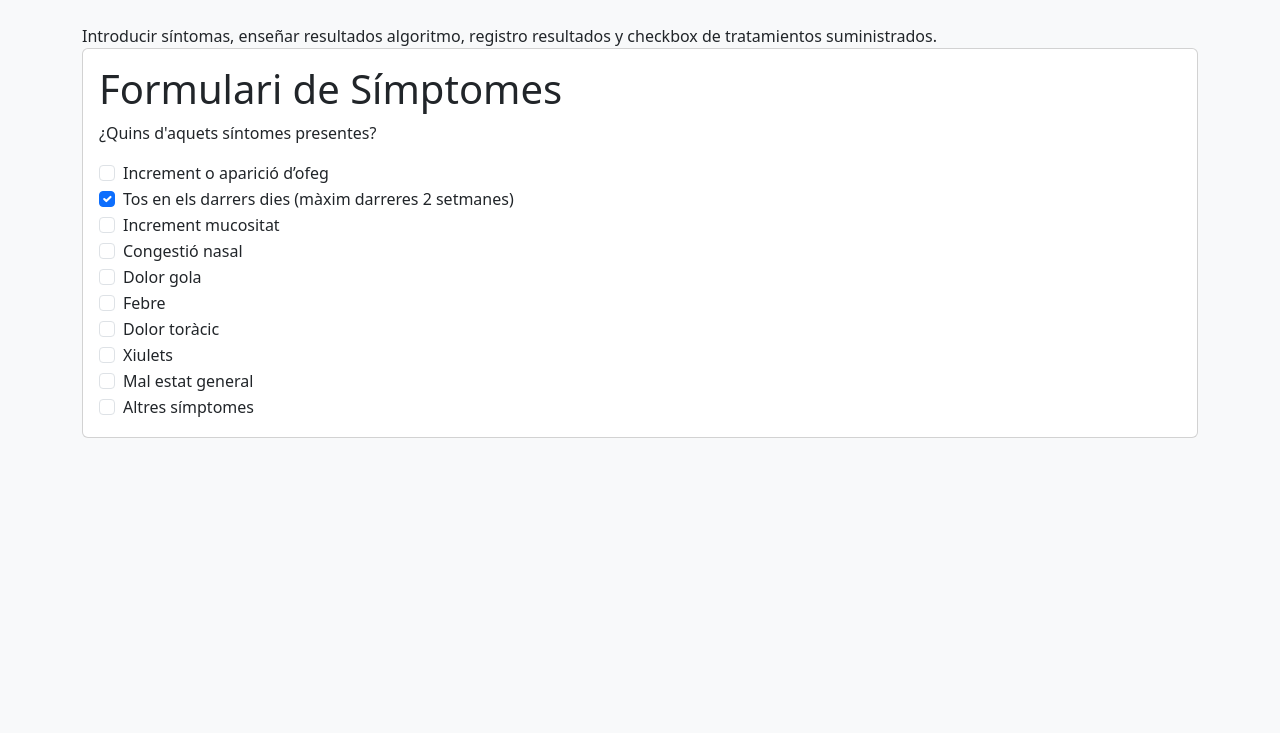
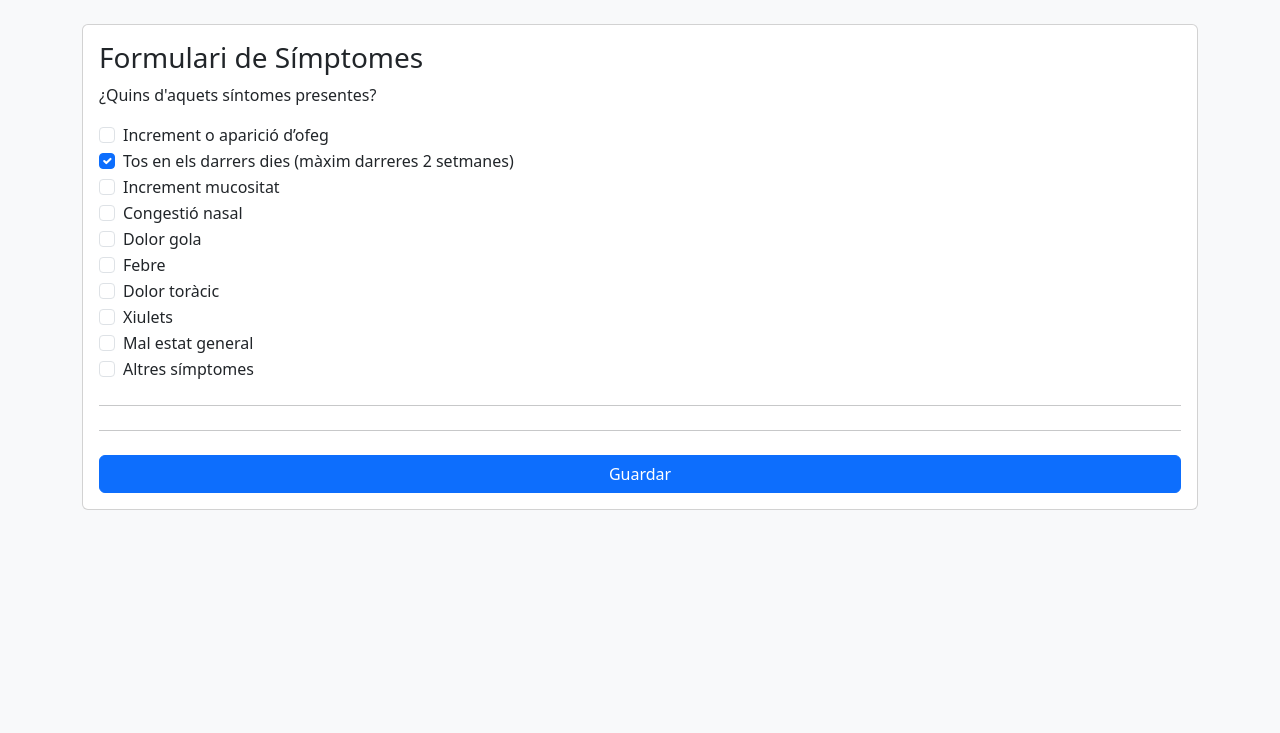
Before and after one commit to hsanzg/marato-2024, a FastAPI app: page /urgencia/1 in a window 1280 px wide. Shown: the top 733 px of the page. Run offline with FastAPI, Linux system fonts and the light colour scheme.

Commit message:
arreglar qr

```diff
--- a/Backend/templates/form_sintomas.html
+++ b/Backend/templates/form_sintomas.html
@@ -1,7 +1,7 @@
 <div class="card tarjeta">
   <div class="card-body">
     <div class="form-header">
-    <h1>Formulari de Símptomes</h1>
+      <h3>Formulari de Símptomes</h3>
     <div>
     <p>¿Quins d'aquets síntomes presentes?</p>
     <div class="form-check">
@@ -64,5 +64,9 @@
           Altres símptomes
       </label>
     </div>
+    {% if sin_todos %}
+    <hr class="my-4">
+
+    {% endif %}
   </div>
 </div>
--- a/Backend/templates/leerqr.html
+++ b/Backend/templates/leerqr.html
@@ -14,9 +14,9 @@ const urlParams = new URLSearchParams(window.location.search);
 const destino = urlParams.get('destino');
 function cargarPaginaDestino(idPaciente) {
   if (destino === 'especialista') {
-    window.location.href = `/especialista?id=${idPaciente}`;
+    window.location.href = `/especialista/${idPaciente}`;
   } else if (destino === 'urgencia') {
-    window.location.href = `/urgencia?id=${idPaciente}`;
+    window.location.href = `/urgencia/${idPaciente}`;
   }
 }
 
--- a/Backend/templates/paciente.html
+++ b/Backend/templates/paciente.html
@@ -2,6 +2,7 @@
 <!--Formulario de paciente va aquí.-->
 <form action="/guardar_paciente" method="POST">
   <input type="hidden" name="id" value="{{ pac.id }}">
+  {% set sin_todos = False %}
   {% include 'form_sintomas.html' %}
   <hr class="my-4">
   <button class="w-100 btn btn-primary" type="submit">Guardar</button>
--- /dev/null
+++ b/Backend/templates/resultado.html
@@ -0,0 +1,4 @@
+{% include 'header_con_todo.html' %}
+Enseñar resultados algoritmo, registro resultados y checkbox de tratamientos suministrados.
+
+{% include 'footer_con_todo.html' %}
--- a/Backend/templates/urgencia.html
+++ b/Backend/templates/urgencia.html
@@ -1,7 +1,13 @@
 {% include 'header_con_todo.html' %}
-Introducir síntomas, enseñar resultados algoritmo, registro resultados y checkbox de tratamientos suministrados.
 
-{% include 'form_sintomas.html' %}
+<form action="/guardar_paciente" method="POST">
+  <input type="hidden" name="id" value="{{ pac.id }}">
+  {% set sin_todos = True %}
+  {% include 'form_sintomas.html' %}
+  <hr class="my-4">
+  <button class="w-100 btn btn-primary" type="submit">Guardar</button>
+</form>
+
 
 <script>
 const urlParams = new URLSearchParams(window.location.search);
```
Lines whose indentation alone changed are shown as unchanged.
